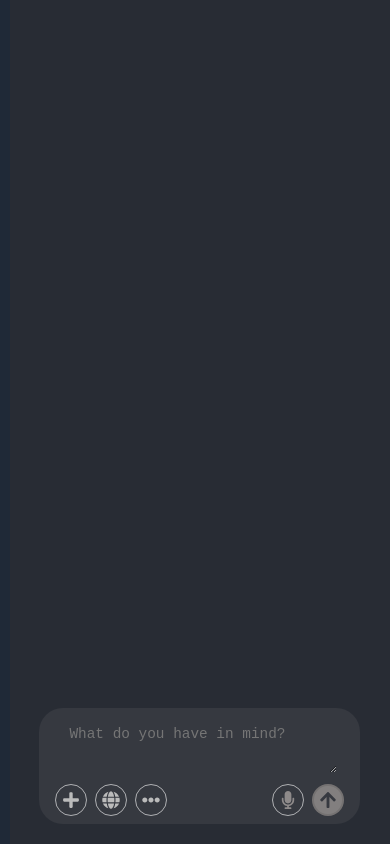
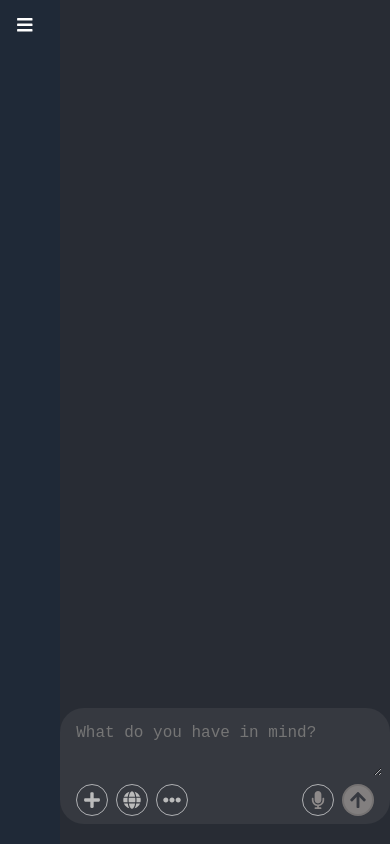
Before and after one commit to kfir571/chatgpt-mock, a React (Create React App) app in the folder chatgpt-mock-app/: page / in a window 390 px wide. Built offline with nearby package versions, Linux system fonts and the light colour scheme.

Commit message:
fix sideBar mobile

```diff
--- a/chatgpt-mock-app/src/App.css
+++ b/chatgpt-mock-app/src/App.css
@@ -204,7 +204,7 @@ html {
 @media (max-width: 600px) {
   .input-box {
     margin-bottom: 4px;
-    width: calc(100vw - 85px);
+    width: 95%;
   }
 
   .input-buttons button {
@@ -217,18 +217,6 @@ html {
     height: 32px;
   }
 
-  body,
-  html {
-    margin: 0;
-    background-color: #282c34;
-  }
-
-  .chat-input textarea {
-    font-size: 16px;
-    padding: 8px 8px 4px 8px;
-    transform: scale(0.9);
-  }
-
   .message-item {
     font-size: 16px;
     transform: scale(0.9);
@@ -236,29 +224,18 @@ html {
   }
 
   .message-list {
-    flex: 1;
-    display: flex;
-    flex-direction: column;
-    flex-wrap: nowrap;
-    gap: 8px;
-    overflow-y: auto;
-    background-color: transparent;
-    align-items: stretch;
-    box-sizing: border-box;
-    scrollbar-width: thin;
-    scrollbar-color: transparent transparent;
     min-height: 0;
-    width: calc(100vw - 10px);
+    width: 95%;;
   }
 
   .main-page {
-    display: flex;
-    flex-direction: column;
-    justify-content: space-between;
+
     height: calc(var(--vh, 1vh) * 100);
-    align-items: center;
-    gap: 8px;
     transition: height 0.3s ease;
+  }
+
+  .sidebar.collapsed {
+    width: 50px;
   }
 }
 
@@ -304,7 +281,7 @@ html {
   align-items: center;
   gap: 12px;
   padding: 0 1rem;
-  font-size: 1.3rem;
+  font-size: 1.1rem;
   cursor: pointer;
   margin-top: 16px;
 }
--- a/chatgpt-mock-app/src/App.js
+++ b/chatgpt-mock-app/src/App.js
@@ -5,7 +5,7 @@ import MainSidebar from './components/MainSidebar';
 import ChatBox from './components/ChatBox';
 
 function App() {
-  const [collapsed, setCollapsed] = useState(false);
+  const [collapsed, setCollapsed] = useState(true);
 
   useEffect(() => {
     const setRealVh = () => {
```
